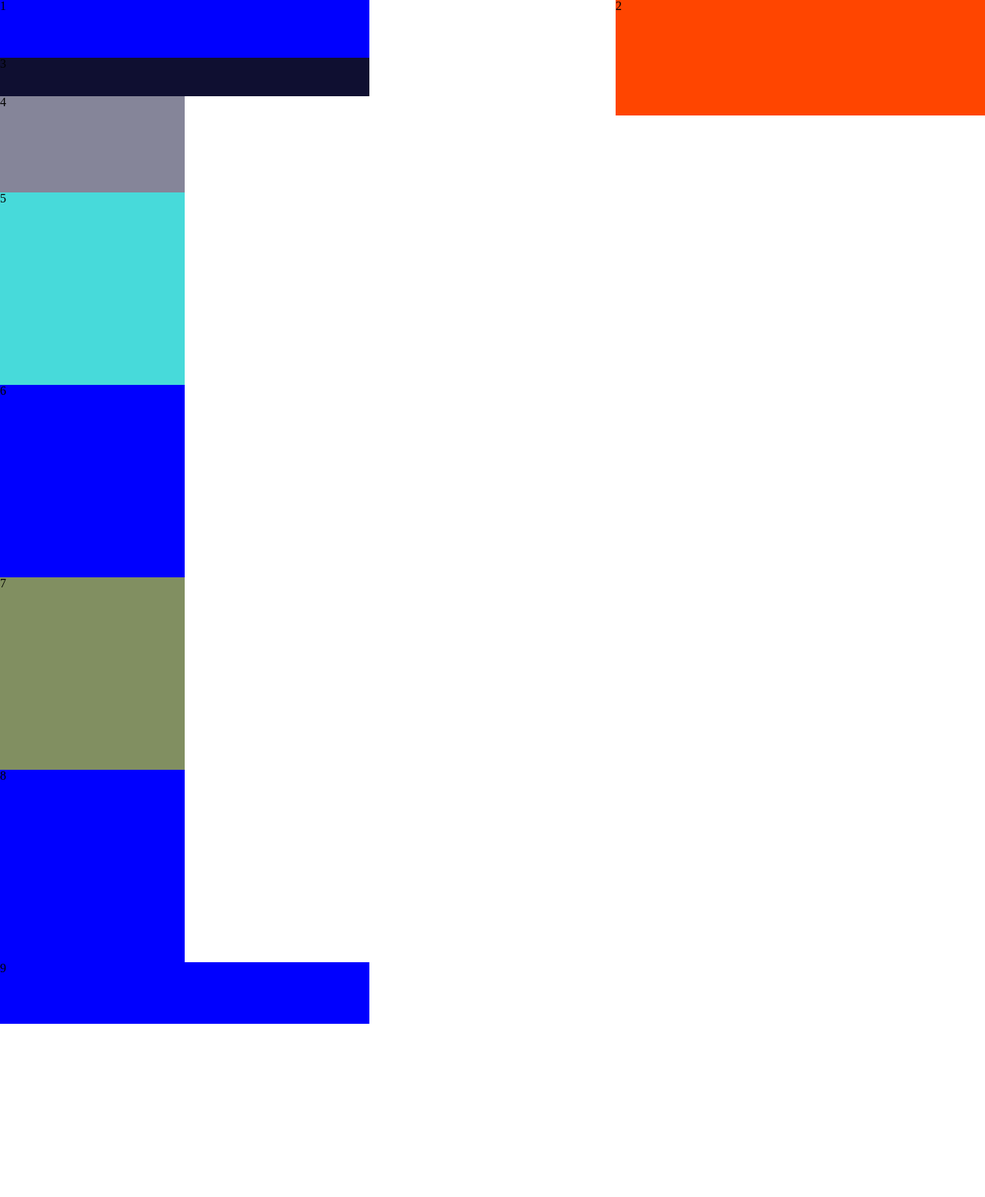
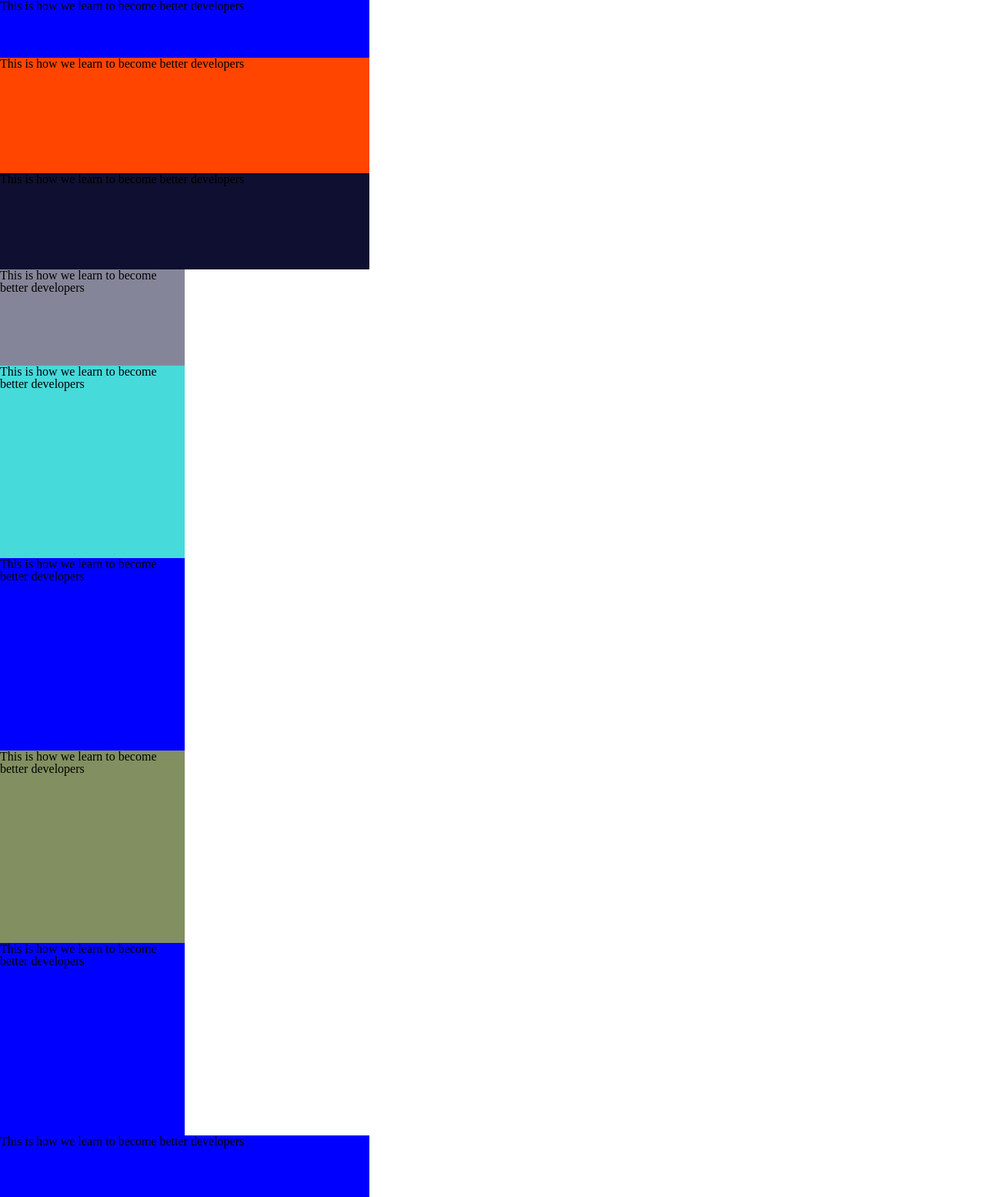
Before and after one commit to IntensiveLearning94/lab-01, a plain HTML site: page index.html in a window 1280 px wide. Shown: the whole page at 77% size. Before the commit the page ends 1330 px from the top, so only its background shows below. Drawn offline with Linux system fonts and the light colour scheme.

Commit message:
changes to my code

```diff
--- /dev/null
+++ b/base.css
@@ -0,0 +1,4 @@
+body {
+    height: 760px;
+    width: 480px;
+  }
--- a/index.html
+++ b/index.html
@@ -10,15 +10,15 @@
 </head>
 <body>
     <main>
-        <div>1</div>
-        <div>2</div>
-        <div>3</div>
-        <div>4</div>
-        <div>5</div>
-        <div>6</div>
-        <div>7</div>
-        <div>8</div>
-        <div>9</div>
+        <div>This is how we learn to become better developers</div>
+        <div>This is how we learn to become better developers</div>
+        <div>This is how we learn to become better developers</div>
+        <div>This is how we learn to become better developers</div>
+        <div>This is how we learn to become better developers</div>
+        <div>This is how we learn to become better developers</div>
+        <div>This is how we learn to become better developers</div>
+        <div>This is how we learn to become better developers</div>
+        <div>This is how we learn to become better developers</div>
     </main>
 
 </body>
--- /dev/null
+++ b/layout.css
@@ -0,0 +1 @@
+#
--- a/style.css
+++ b/style.css
@@ -2,12 +2,12 @@
     div:nth-child(1) { width: 480px;
         height: 75px;
         background-color: blue;
-        float: left;
+        flex-wrap:wrap;
     }
     div:nth-child(2) { width: 480px;
         height: 150px;
         background-color: orangered;
-        float: right;
+        flex-wrap:wrap;
     }
     div:nth-child(3) { width: 480px;
         height: 125px;
@@ -20,27 +20,27 @@
     div:nth-child(5) { width: 240px;
         height: 250px;
         background-color: rgb(71, 218, 218);
-        float: ;
+        flex-wrap:wrap;
     }
     div:nth-child(6) { width: 240px;
         height: 250px;
         background-color: blue;
-        float: ;
+        flex-wrap:wrap;
     }
     div:nth-child(7) { width: 240px;
         height: 250px;
         background-color: rgb(129, 143, 97);
-        float: ;
+
     }
     div:nth-child(8) { width: 240px;
         height: 250px;
-        float: ;
+        flex-wrap:wrap;
         background-color: blue;
     }
     div:nth-child(9) { width: 480px;
         height: 80px;
         background-color: blue;
-        float: ;
+        flex-wrap:wrap;
     }
 
 }
```
Also changed, not shown: module.css (added).
